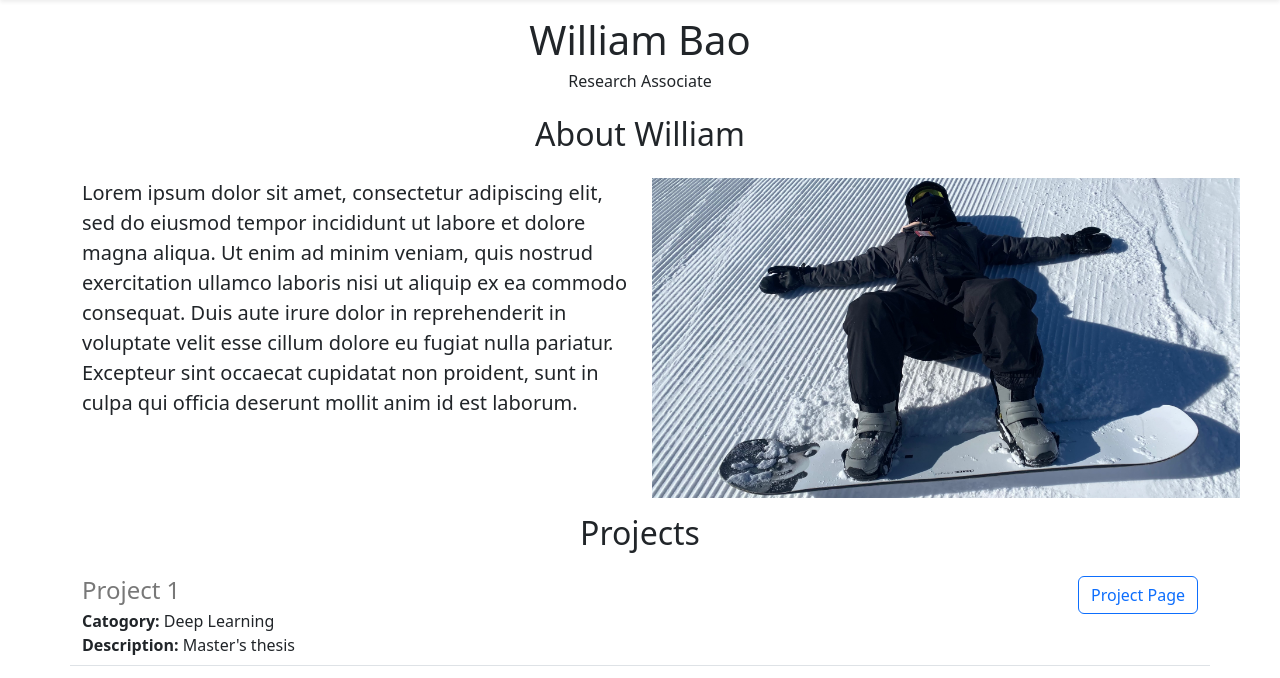
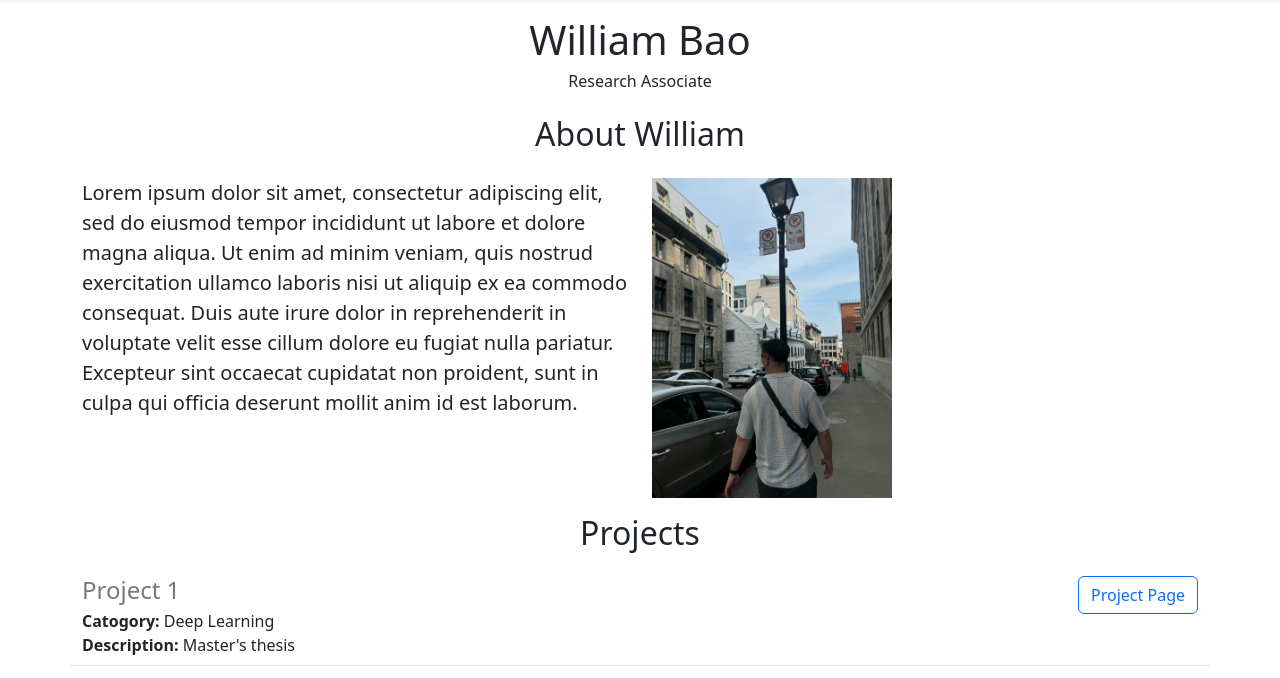
Before and after one commit to WillBao33/William-Website, a Flask app: page / in a window 1280 px wide. Shown: the part 57-735 px from the top of the page. Run offline with Flask 3, Linux system fonts and the light colour scheme.

Commit message:
added new image

```diff
--- a/templates/home.html
+++ b/templates/home.html
@@ -17,7 +17,7 @@
     <p class="lead">Lorem ipsum dolor sit amet, consectetur adipiscing elit, sed do eiusmod tempor incididunt ut labore et dolore magna aliqua. Ut enim ad minim veniam, quis nostrud exercitation ullamco laboris nisi ut aliquip ex ea commodo consequat. Duis aute irure dolor in reprehenderit in voluptate velit esse cillum dolore eu fugiat nulla pariatur. Excepteur sint occaecat cupidatat non proident, sunt in culpa qui officia deserunt mollit anim id est laborum. </p>
       </div>
       <div class="d-none d-md-block col-md-6">
-        <img src="static/snowboarding.jpg" style="height:320px;">
+        <img src="static/IMG_0812.jpg" style="height:320px;">
       </div>
       </div>
     <h2 class="text-center mt-2 mb-4">Projects</h2>
```
Also changed, not shown: static/IMG_0812.jpg (added).
